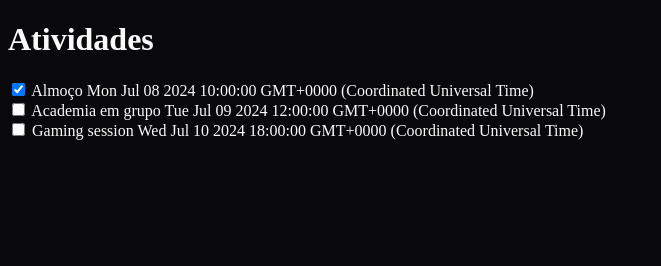
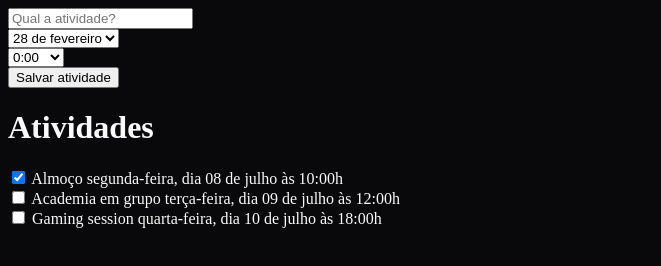
Before and after one commit to RafaelMainieri/roteiro-viagem, a plain HTML site: page index.html in a window 1280 px wide. Shown: the whole page, without its empty margins (0-661 px from the left). Drawn offline with nearby package versions, Linux system fonts and the light colour scheme.

Commit message:
aula2-js

```diff
--- a/app.js
+++ b/app.js
@@ -1,11 +1,28 @@
-// objeto {}
+// formatador de data
+const formatador = (data) => {
+	return {
+		dia: {
+			numerico: dayjs(data).format('DD'),
+			semana: {
+				curto: dayjs(data).format('ddd'),
+				longo: dayjs(data).format('dddd'),
+			},
+		},
+		mes: dayjs(data).format('MMMM'),
+		hora: dayjs(data).format('HH:mm'),
+	};
+};
+
+formatador(new Date('2024-04-01'));
+
+// atividades
 const atividade = {
 	nome: 'Almoço',
 	data: new Date('2024-07-08 10:00'),
 	finalizada: true,
 };
 
-const atividades = [
+let atividades = [
 	atividade,
 	{
 		nome: 'Academia em grupo',
@@ -19,26 +36,124 @@ const atividades = [
 	},
 ];
 
-// arroy function → criando os itens
+// criação e formatação dos itens
 const criarItemDeAtividade = (atividade) => {
-	let input = '<input type="checkbox" ';
+	let input = `
+	<input
+		onchange="concluirAtividade(event)"
+		value="${atividade.data}"
+		type="checkbox" `;
 
+	// verificação do check
 	if (atividade.finalizada) {
 		input += 'checked';
 	}
 	input += '>';
 
+	const formatar = formatador(atividade.data);
+
 	return `
     <div>
         ${input}
         <span>${atividade.nome}</span>
-        <time>${atividade.data}</time>
+        <time>
+			${formatar.dia.semana.longo}, dia
+		 	${formatar.dia.numerico} de
+			${formatar.mes} às
+		 	${formatar.hora}h
+		</time>
       </div>`;
 };
 
-const section = document.querySelector('section');
+// atualização dos itens (mostrar na página)
+const atualizarListaDeAtividades = () => {
+	const section = document.querySelector('section');
+	section.innerHTML = '';
 
-for (let atividade of atividades) {
-	// muda o conteúdo que está dentro da tag section
-	section.innerHTML += criarItemDeAtividade(atividade);
-}
+	if (atividades.length == 0) {
+		section.innerHTML = `<p>Nenhuma atividade cadastrada.</p>`;
+		return;
+	}
+
+	for (let atividade of atividades) {
+		// muda o conteúdo que está dentro da tag section
+		section.innerHTML += criarItemDeAtividade(atividade);
+	}
+};
+atualizarListaDeAtividades();
+
+const salvarAtividade = (event) => {
+	event.preventDefault();
+	const dadosDoFormulario = new FormData(event.target);
+
+	const nome = dadosDoFormulario.get('atividade');
+	const dia = dadosDoFormulario.get('dia');
+	const hora = dadosDoFormulario.get('hora');
+	const data = `${dia} ${hora}`;
+
+	const novaAtividade = {
+		nome,
+		data,
+		finalizada: false,
+	};
+
+	const atividadeExiste = atividades.find((atividade) => {
+		return atividade.data == novaAtividade.data;
+	});
+
+	if (atividadeExiste) {
+		return alert('Dia/Hora não disponível');
+	}
+
+	atividades = [novaAtividade, ...atividades]; // esses ... servem pra colocar as atividades antigas na lista
+	atualizarListaDeAtividades();
+};
+
+// opções de dias
+const criarDiasSelecao = () => {
+	const dias = ['2024-02-28', '2024-02-29', '2024-03-01', '2024-03-02', '2024-03-03'];
+
+	let diasSelecao = '';
+
+	for (let dia of dias) {
+		const formatar = formatador(dia);
+		const diaFormatado = `${formatar.dia.numerico} de ${formatar.mes}`;
+
+		diasSelecao += `
+		<option value="${dia}">${diaFormatado}</option>`;
+	}
+
+	// procura a tag select que tem como name=dia
+	document.querySelector('select[name="dia"]').innerHTML = diasSelecao;
+};
+criarDiasSelecao();
+
+// opções de horário
+const criarHorasSelecao = () => {
+	let horasDisponiveis = '';
+
+	for (let i = 0; i < 24; i++) {
+		horasDisponiveis += `<option value="${i}:00">${i}:00</option>`;
+		horasDisponiveis += `<option value="${i}:30">${i}:30</option>`;
+	}
+
+	document.querySelector('select[name="hora"]').innerHTML = horasDisponiveis;
+};
+criarHorasSelecao();
+
+const concluirAtividade = (event) => {
+	const input = event.target;
+	const dataDesteInput = input.value;
+
+	// uma especie de verificação dentro da função
+	const atividade = atividades.find((atividade) => {
+		return atividade.data == dataDesteInput;
+	});
+
+	if (!atividade) {
+		return;
+	}
+
+	// inverte a info (se era true vira false, se era false vira true)
+	atividade.finalizada = !atividade.finalizada;
+};
--- a/index.html
+++ b/index.html
@@ -5,12 +5,44 @@
     <meta name="viewport" content="width=device-width, initial-scale=1.0">
     <link rel="stylesheet" href="style.css">
     <title>Document</title>
+    <script src="https://cdn.jsdelivr.net/npm/dayjs@1/dayjs.min.js"></script>
+    <script src="https://cdn.jsdelivr.net/npm/dayjs@1/locale/pt-br.js"></script>
+    <script>dayjs.locale('pt-br')</script>
   </head>
   <body>
 
-    <h1>Atividades</h1>
+    <form onsubmit="salvarAtividade(event)">
 
-    <section></section>
+      <div>
+        <input
+          type="text"
+          placeholder="Qual a atividade?"
+          name="atividade"
+          required
+        >
+      </div>
+
+      <div>
+        <select name="dia">
+          <option value="2024-02-01">01 de fevereiro</option>
+        </select>
+      </div>
+
+      <div>
+        <select name="hora" >
+          <option value="10:30">10:30</option>
+        </select>
+      </div>
+
+      <button>Salvar atividade</button>
+    </form>
+
+
+    <main>
+      <h1>Atividades</h1>
+
+      <section></section>
+    </main>
 
     <script src="app.js"></script>
   </body>
```
